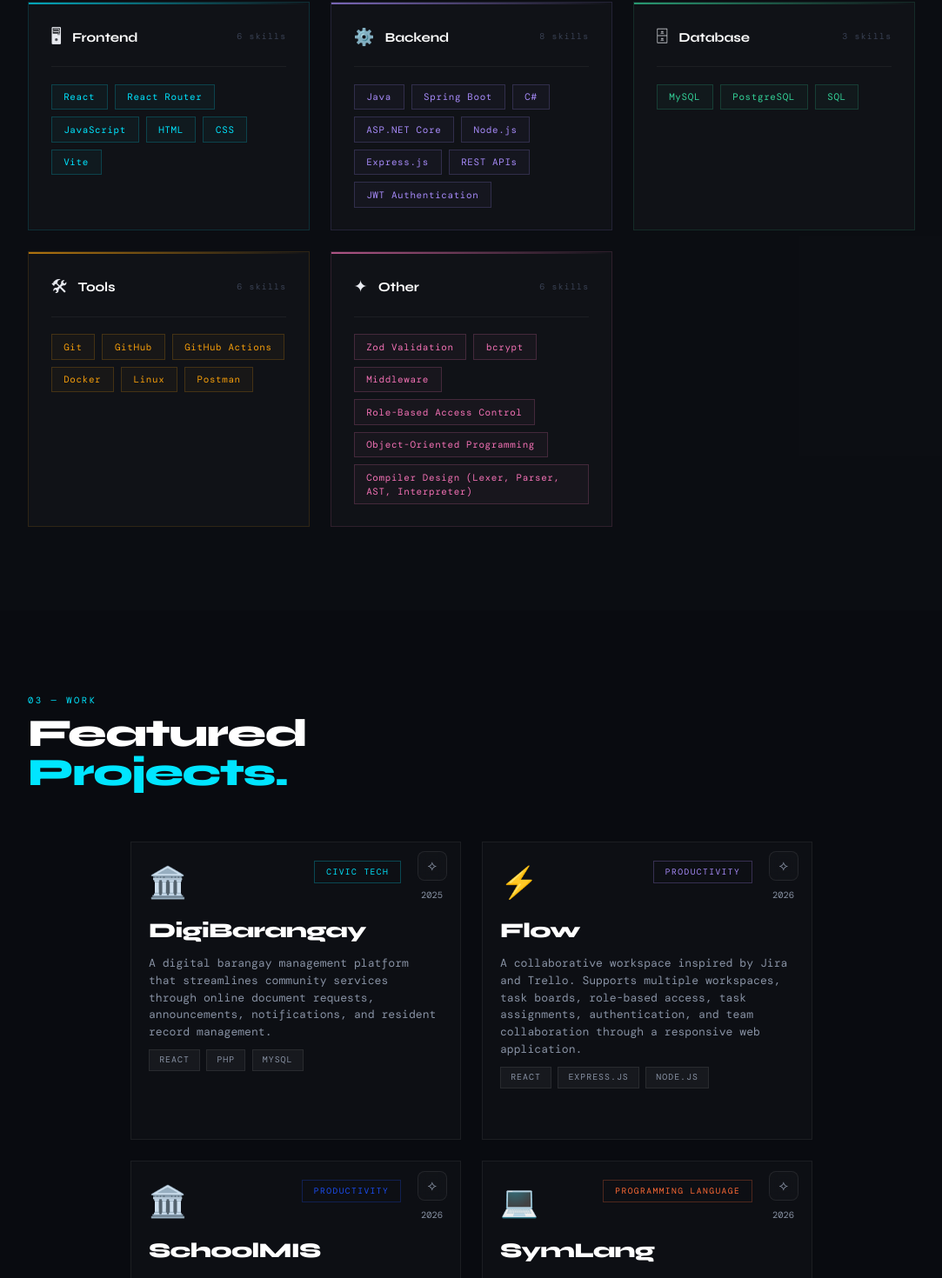
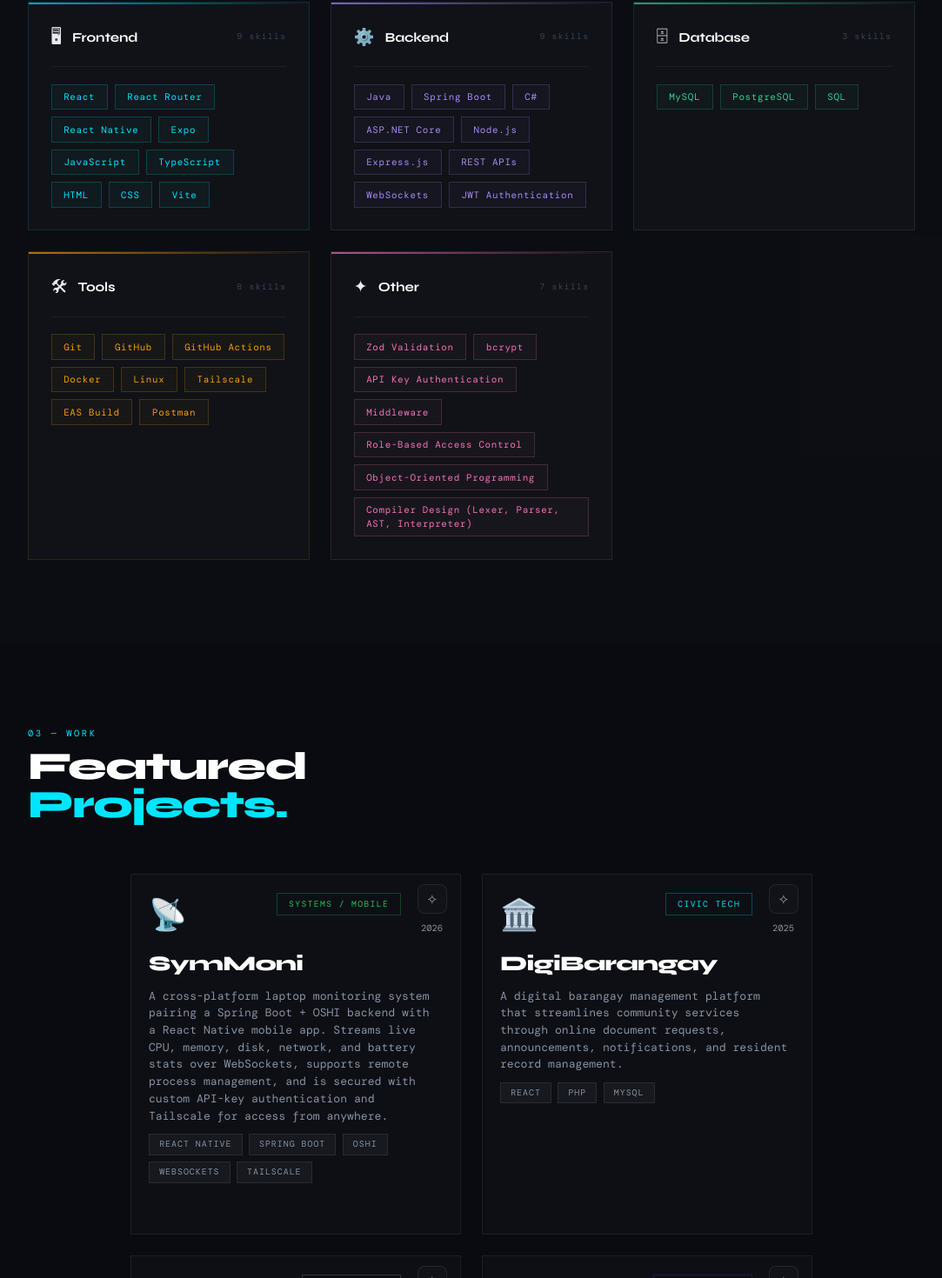
Before and after one commit to SyJared/symmon-portfolio, a React (Vite) app: page / in a window 1280 px wide. Shown: the part 1000-2470 px from the top of the page at 87% size, without its empty margins (98-1181 px from the left). Built offline with nearby package versions, Linux system fonts and the light colour scheme; a web font is replaced by a local one.

Commit message:
add skills and project

```diff
--- a/src/Portfolio.jsx
+++ b/src/Portfolio.jsx
@@ -16,7 +16,10 @@ const SKILL_GROUPS = [
     skills: [
       "React",
       "React Router",
+      "React Native",
+      "Expo",
       "JavaScript",
+      "TypeScript",
       "HTML",
       "CSS",
       "Vite"
@@ -34,6 +37,7 @@ const SKILL_GROUPS = [
       "Node.js",
       "Express.js",
       "REST APIs",
+      "WebSockets",
       "JWT Authentication"
     ],
   },
@@ -57,6 +61,8 @@ const SKILL_GROUPS = [
       "GitHub Actions",
       "Docker",
       "Linux",
+      "Tailscale",
+      "EAS Build",
       "Postman"
     ],
   },
@@ -67,6 +73,7 @@ const SKILL_GROUPS = [
     skills: [
       "Zod Validation",
       "bcrypt",
+      "API Key Authentication",
       "Middleware",
       "Role-Based Access Control",
       "Object-Oriented Programming",
@@ -76,6 +83,17 @@ const SKILL_GROUPS = [
 ];
 
 const PROJECTS = [
+  {
+    title: "SymMoni",
+    tag: "Systems / Mobile",
+    year: "2026",
+    description:
+  "A cross-platform laptop monitoring system pairing a Spring Boot + OSHI backend with a React Native mobile app. Streams live CPU, memory, disk, network, and battery stats over WebSockets, supports remote process management, and is secured with custom API-key authentication and Tailscale for access from anywhere.",
+    stack: ["React Native", "Spring Boot", "OSHI", "WebSockets", "Tailscale"],
+    color: "#22c55e",
+    icon: "📡",
+    github: "https://github.com/SyJared/symMoni"
+  },
   {
     title: "DigiBarangay",
     tag: "Civic Tech",
--- a/src/backend/MinilangPlayground.jsx
+++ b/src/backend/MinilangPlayground.jsx
@@ -136,7 +136,7 @@ export default function MinilangPlayground() {
       <div className="section-wrap">
         <div className={`section-label${sectionInView ? " visible" : ""}`}>◆ Live Demo</div>
         <div className={`section-title${sectionInView ? " visible" : ""}`}>
-          MiniLang<br /><span className="dim">Playground.</span>
+          SymLang<br /><span className="dim">Playground.</span>
         </div>
         <p className={`ml-blurb${sectionInView ? " visible" : ""}`}>
           A tiny programming language I built from scratch in Java — lexer, parser, and
```
